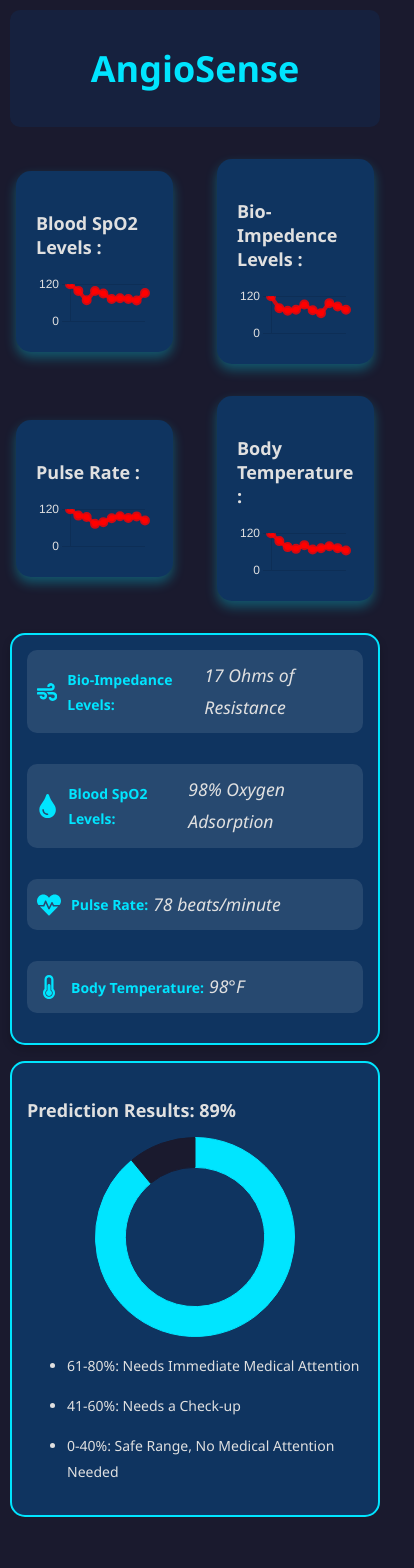
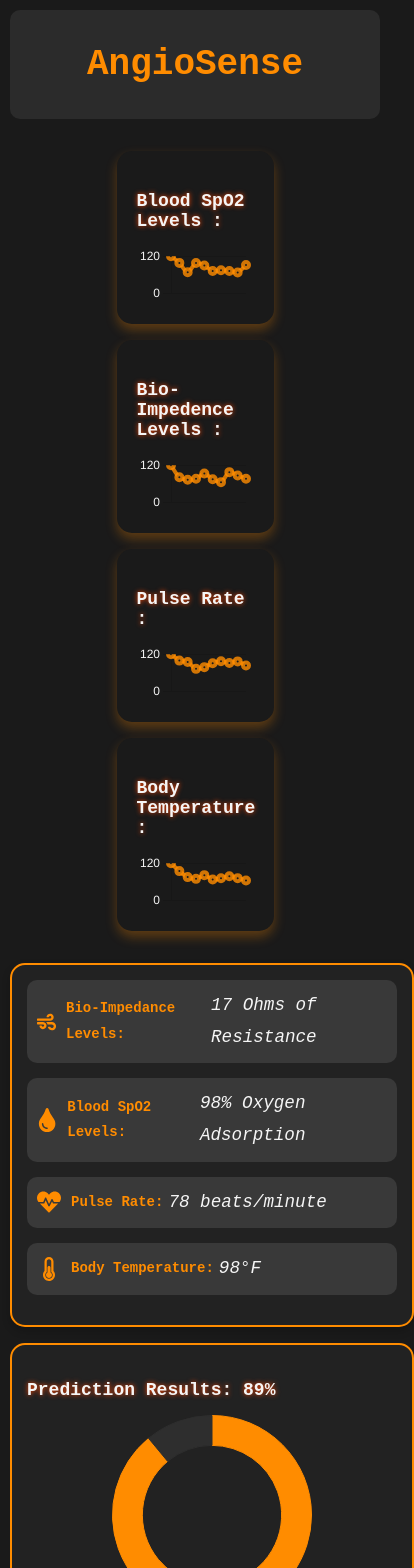
Before and after one commit to HimanshuGolani/SunilsDashboard, a React (Vite) app: page / in a window 390 px wide. Shown: the top 1568 px of the page, 414 px wide, since content can reach past the window. Before the commit the page ends 1527 px from the top, so only its background shows below. Built offline with nearby package versions, Linux system fonts and the light colour scheme; no server answers.

Commit message:
changes 4

```diff
--- a/src/Component/Metrics.jsx
+++ b/src/Component/Metrics.jsx
@@ -1,5 +1,5 @@
 import React from "react";
-import { FaHeartbeat, FaThermometerHalf, FaTint, FaWind } from "react-icons/fa"; // Importing some icons
+import { FaHeartbeat, FaThermometerHalf, FaTint, FaWind } from "react-icons/fa";
 
 export default function Metrics() {
   return (
--- a/src/Component/Prediction.jsx
+++ b/src/Component/Prediction.jsx
@@ -2,47 +2,45 @@ import React from "react";
 import { Doughnut } from "react-chartjs-2";
 import { Chart as ChartJS, ArcElement, Tooltip, Legend } from "chart.js";
 
-// Register necessary components
 ChartJS.register(ArcElement, Tooltip, Legend);
 
-export default function Prediction({}) {
-  // Define the percentage value
+export default function Prediction() {
   const percentage = 89;
 
-  // Define data for the Doughnut chart
   const data = {
     labels: ["Achieved", "Remaining"],
     datasets: [
       {
         label: "Prediction Results",
         data: [percentage, 100 - percentage],
-        backgroundColor: ["#00e5ff", "#1a1a2e"], // Neon Cyan for the achieved part, background color for remaining
-        borderColor: ["#00e5ff", "#1a1a2e"],
+        backgroundColor: ["#ff8c00", "#2e2e2e"], // Orange for the achieved part, dark gray for remaining
+        borderColor: ["#ff8c00", "#2e2e2e"],
         borderWidth: 1,
       },
     ],
   };
 
-  // Define options for the Doughnut chart
   const options = {
     cutout: "70%", // Makes the doughnut chart's inner radius bigger
     plugins: {
       legend: {
-        display: false, // Hides the legend
+        display: false,
       },
       tooltip: {
-        enabled: false, // Disable tooltips to avoid clutter
+        enabled: false,
       },
     },
   };
 
   return (
     <div className="prediction">
-      <h2>Prediction Results: {`${percentage}%`}</h2>
+      <h2 style={{ color: "#f5f5f5" }}>
+        Prediction Results: {`${percentage}%`}
+      </h2>
       <div style={{ width: "200px", margin: "0 auto" }}>
         <Doughnut data={data} options={options} />
       </div>
-      <ul>
+      <ul style={{ color: "#f5f5f5" }}>
         <li>61-80%: Needs Immediate Medical Attention</li>
         <li>41-60%: Needs a Check-up</li>
         <li>0-40%: Safe Range, No Medical Attention Needed</li>
--- a/src/Component/RealTimeVisualizer.jsx
+++ b/src/Component/RealTimeVisualizer.jsx
@@ -11,7 +11,6 @@ import {
   Legend,
 } from "chart.js";
 
-// Register the components you need
 ChartJS.register(
   CategoryScale,
   LinearScale,
@@ -29,10 +28,10 @@ function RealTimeVisualizer({ title, chartData }) {
       {
         data: chartData,
         fill: true,
-        backgroundColor: "red", // Red background color for the line
-        borderColor: "rgba(255, 0, 0, 0.8)", // Red border color for the line
+        backgroundColor: "#1a1a1a", // Vibrant Orange background color for the line
+        borderColor: "rgba(255, 140, 0, 0.8)", // Orange border color for the line
         borderWidth: 4,
-        tension: 0.1, // Slightly jagged line
+        tension: 0.3, // Slightly jagged line
       },
     ],
   });
@@ -49,7 +48,7 @@ function RealTimeVisualizer({ title, chartData }) {
           },
         ],
       }));
-    }, 1000); // Update data every second
+    }, 1000);
 
     return () => clearInterval(interval);
   }, []);
@@ -58,17 +57,17 @@ function RealTimeVisualizer({ title, chartData }) {
     <div
       style={{
         width: "30dvw",
-        backgroundColor: "#0f3460", // Deep blue card background
+        backgroundColor: "#1a1a1a", // Dark Gray card background
         padding: "20px",
         borderRadius: "15px",
-        boxShadow: "0 6px 12px rgba(0, 229, 255, 0.3)", // Neon Cyan Glow
+        boxShadow: "0 6px 12px rgba(255, 140, 0, 0.3)", // Orange Glow
         transition: "transform 0.4s, box-shadow 0.4s", // Match the global transition duration
       }}
-      className="visualizer-card" // Add class name for potential further styling
+      className="visualizer-card"
     >
       <h2
         style={{
-          color: "#e0e0e0", // Light gray text color
+          color: "#f5f5f5", // Light Gray text color
         }}
       >
         {`${title} `}
@@ -79,12 +78,12 @@ function RealTimeVisualizer({ title, chartData }) {
           responsive: true,
           scales: {
             x: {
-              display: false, // Hide x-axis labels
+              display: false,
             },
             y: {
               display: true,
               ticks: {
-                color: "#e0e0e0", // Light gray Y-axis labels color for contrast
+                color: "#f5f5f5", // Light Gray Y-axis labels color for contrast
               },
               min: 0,
               max: 120,
@@ -92,16 +91,23 @@ function RealTimeVisualizer({ title, chartData }) {
           },
           plugins: {
             legend: {
-              display: false, // Hide legend
+              display: false,
+            },
+            tooltip: {
+              backgroundColor: "rgba(255, 140, 0, 0.8)", // Matching tooltip background
+              titleColor: "#fff", // White text in tooltip for clarity
+              bodyColor: "#fff", // White text in tooltip body
+              borderColor: "#fff", // Border to distinguish tooltip
+              borderWidth: 1,
             },
           },
         }}
+        style={{ width: "100%", height: "400px" }}
       />
     </div>
   );
 }
 
-// Function to generate random heart rate data with sharp peaks and valleys
 function generateHeartRateData() {
   const data = [];
   for (let i = 0; i < 50; i++) {
--- a/src/GlobalContext/AppContext.jsx
+++ b/src/GlobalContext/AppContext.jsx
@@ -1,21 +1,13 @@
-import React, { createContext, useContext, useState } from "react";
+import React, { createContext, useContext, useEffect, useState } from "react";
 
 const AppContext = createContext();
 
 const AppFieldsProvider = ({ children }) => {
-  const [bloodSpo2, setSpo2] = useState([
-    10, 20, 30, 20, 100, 10, 20, 30, 40, 60, 77, 80, 90,
-  ]);
-  const [bioImpendence, setBioImpedence] = useState([
-    10, 20, 30, 20, 100, 10, 20, 30, 40, 60, 77, 80, 90,
-  ]);
-  const [pulseRate, setPulseRate] = useState([
-    10, 20, 30, 20, 100, 10, 20, 30, 40, 60, 77, 80, 90,
-  ]);
-  const [bodyTemperature, setBodyTemp] = useState([
-    10, 20, 30, 20, 100, 10, 20, 30, 40, 60, 77, 80, 90,
-  ]);
-
+  const [bloodSpo2, setSpo2] = useState([]);
+  const [bioImpendence, setBioImpedence] = useState([]);
+  const [pulseRate, setPulseRate] = useState([]);
+  const [bodyTemperature, setBodyTemp] = useState([]);
+  const [beatsAvg, setBeatsAvg] = useState([]);
   const DATA_URL = "54.83.118.12:8000/ws";
 
   return (
@@ -30,6 +22,8 @@ const AppFieldsProvider = ({ children }) => {
         bodyTemperature,
         setBodyTemp,
         DATA_URL,
+        beatsAvg,
+        setBeatsAvg,
       }}
     >
       {children}
--- a/src/Pages/Dashboard.jsx
+++ b/src/Pages/Dashboard.jsx
@@ -4,7 +4,6 @@ import RealTimeVisualizer from "../Component/RealTimeVisualizer";
 import Metrics from "../Component/Metrics";
 import Prediction from "../Component/Prediction";
 import { useAppState } from "../GlobalContext/AppContext";
-import axios from "axios";
 
 function Dashboard() {
   const VisualizerData = [
@@ -36,16 +35,56 @@ function Dashboard() {
     setPulseRate,
     setBodyTemp,
     DATA_URL,
+    beatsAvg,
+    setBeatsAvg,
   } = useAppState();
 
-  // const fetchData = async () => {
-  //   const response = await axios.get("ws://54.83.118.12/ws");
-  //   console.log(response.data);
-  // };
+  const fetchSensorData = () => {
+    const socket = new WebSocket("ws://54.83.118.12:8000/ws");
 
-  // useEffect(() => {
-  //   fetchData();
-  // }, [bloodSpo2, bioImpendence, pulseRate, bodyTemperature]);
+    socket.onopen = () => {
+      console.log("WebSocket connection established.");
+    };
+
+    socket.onmessage = (event) => {
+      const message = JSON.parse(event.data);
+      console.log("Received WebSocket message:", message);
+
+      if (message.SensorData) {
+        const data = message.SensorData;
+        console.log("SensorData:", data);
+
+        setPulseRate((prevData) => [...prevData, data.beatsPerMinute]);
+        setBeatsAvg((prevData) => [...prevData, data.beatAvg]);
+        setSpo2((prevData) => [...prevData, data.SpO2]);
+        setBodyTemp((prevData) => [...prevData, data.bodyTemperature]);
+
+        // Update the global state using the setters from the context
+        setSpo2(data.SpO2);
+        setBioImpedence(data.beatAvg); // Assuming beatAvg corresponds to bioImpedence
+        setPulseRate(data.beatsPerMinute);
+        setBodyTemp(data.bodyTemperature);
+      } else {
+        console.warn("Received unrecognized message format:", message);
+      }
+    };
+
+    socket.onclose = () => {
+      console.log("WebSocket connection closed.");
+    };
+
+    socket.onerror = (error) => {
+      console.error("WebSocket error:", error);
+    };
+  };
+
+  useEffect(() => {
+    // Call fetchSensorData every 2 seconds
+    const intervalId = setInterval(fetchSensorData, 2000);
+
+    // Clean up the interval when the component unmounts
+    return () => clearInterval(intervalId);
+  }, []);
 
   return (
     <div className="dashboard">
--- a/src/css/App.css
+++ b/src/css/App.css
@@ -1,17 +1,18 @@
 :root {
-  --primary-color: #00e5ff; /* Neon Cyan */
-  --secondary-color: #ff6ec7; /* Hot Pink */
-  --text-color: #e0e0e0; /* Light Gray for Text */
-  --background-color: #1a1a2e; /* Dark Blue-Black Background */
-  --header-bg-color: #16213e; /* Slightly Lighter Dark Blue */
-  --header-text-color: #00e5ff; /* Neon Cyan */
-  --card-bg-color: #0f3460; /* Deep Blue Card Background */
-  --card-border-color: #00e5ff; /* Neon Cyan Border */
-  --transition-duration: 0.4s; /* Slightly slower for smoother transitions */
+  --primary-color: #ff8c00; /* Vibrant Orange */
+  --secondary-color: #2e2e2e; /* Dark Gray */
+  --text-color: #f5f5f5; /* Light Gray for Text */
+  --background-color: #1a1a1a; /* Deep Black Background */
+  --header-bg-color: #2b2b2b; /* Darker Gray for Header */
+  --header-text-color: #ff8c00; /* Vibrant Orange */
+  --card-bg-color: #222222; /* Slightly Lighter Black for Card Background */
+  --card-border-color: #ff8c00; /* Orange Border */
+  --highlight-color: #ff4500; /* Reddish Orange for Highlights */
+  --transition-duration: 0.3s; /* Standard transition duration */
 }
 
 body {
-  font-family: "Segoe UI", Tahoma, Geneva, Verdana, sans-serif;
+  font-family: monospace;
   background-color: var(--background-color);
   margin: 0;
   padding: 0;
@@ -25,6 +26,9 @@ body {
 }
 
 header {
+  display: flex;
+  align-items: center;
+  justify-content: center;
   background-color: var(--header-bg-color);
   color: var(--header-text-color);
   padding: 20px;
@@ -38,7 +42,7 @@ header {
 h2 {
   margin-top: 20px;
   color: var(--text-color);
-  text-shadow: 0 0 5px var(--primary-color), 0;
+  text-shadow: 0 0 5px var(--highlight-color);
 }
 
 .gaps {
@@ -58,8 +62,6 @@ h2 {
 }
 
 .metrics {
-  display: grid;
-  gap: 1rem;
   background-color: var(--card-bg-color);
   padding: 20px;
   border-radius: 15px;
@@ -101,7 +103,7 @@ h2 {
 
 .metrics:hover {
   transform: translateY(-5px);
-  box-shadow: 0 8px 16px rgba(0, 229, 255, 0.3);
+  box-shadow: 0 8px 16px rgba(255, 140, 0, 0.3);
 }
 
 .metrics,
@@ -121,6 +123,13 @@ h2 {
   line-height: 1.8;
   color: var(--text-color);
   margin-bottom: 15px;
+}
+
+@media (max-width: 1024px) {
+  .metrics-prediction {
+    grid-template-columns: 1fr;
+    gap: 2rem; /* Reduce gap for smaller screens */
+  }
 }
 
 @media (max-width: 768px) {
@@ -147,39 +156,12 @@ h2 {
   }
 
   .metrics-prediction {
-    display: flex;
-    flex-wrap: wrap;
-    grid-template-columns: 1fr;
-    /* Stack them vertically on smaller screens */
-  }
-}
-
-@media (max-width: 768px) {
-  .dashboard {
-    padding: 10px;
-  }
-
-  header {
-    padding: 15px;
-  }
-
-  h2 {
-    font-size: 22px;
-  }
-
-  .metrics-prediction {
     grid-template-columns: 1fr;
     gap: 1.5rem;
   }
 
-  .metrics,
-  .prediction {
-    padding: 15px;
-  }
-
-  .metrics div,
-  .prediction li {
-    font-size: 16px;
+  .gaps {
+    grid-template-columns: 1fr;
   }
 }
 
@@ -197,6 +179,11 @@ h2 {
     gap: 1rem;
   }
 
+  .gaps {
+    grid-template-columns: 1fr;
+    gap: 1rem;
+  }
+
   .metrics div,
   .prediction li {
     font-size: 14px;
```
